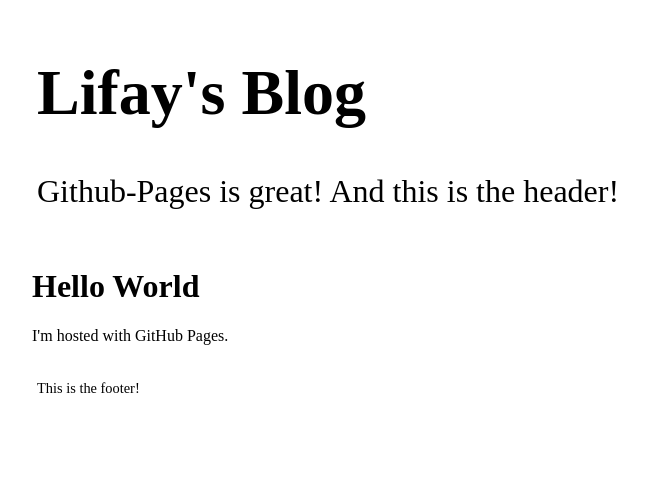
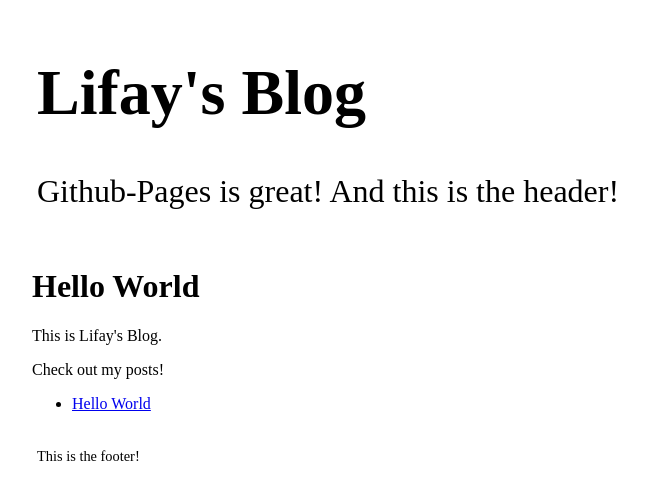
Before and after one commit to LiFaytheGoblin/LiFaytheGoblin.github.io, a Jekyll site: the page built from index.html, in a window 1280 px wide. Shown: the top 500 px of the page, without its empty margins (208-855 px from the left). Built offline with Jekyll 4.4.1, drawn with Linux system fonts in a browser that asks for light colours.

Commit message:
OMG IT WORKS IT WORKS YES FINALLY YES I'M SO HAPPY!!!1!1!11!!!

```diff
--- /dev/null
+++ b/_posts/2015-08-23-Hello-World.html
@@ -0,0 +1,6 @@
+---
+layout: post
+title: Hello World
+---
+
+<p>Meow. This is a test :D Hello World!</p>
--- a/index.html
+++ b/index.html
@@ -3,4 +3,12 @@ layout: default
 title: Lifay's Blog
 ---
 <h1>Hello World</h1>
-<p>I'm hosted with GitHub Pages.</p>
+<p>This is Lifay's Blog.</p>
+<p>Check out my posts!</p>
+<ul>
+  {% for post in site.posts %}
+    <li>
+      <a href="{{ post.url }}">{{ post.title }}</a>
+    </li>
+  {% endfor %}
+</ul>
```
